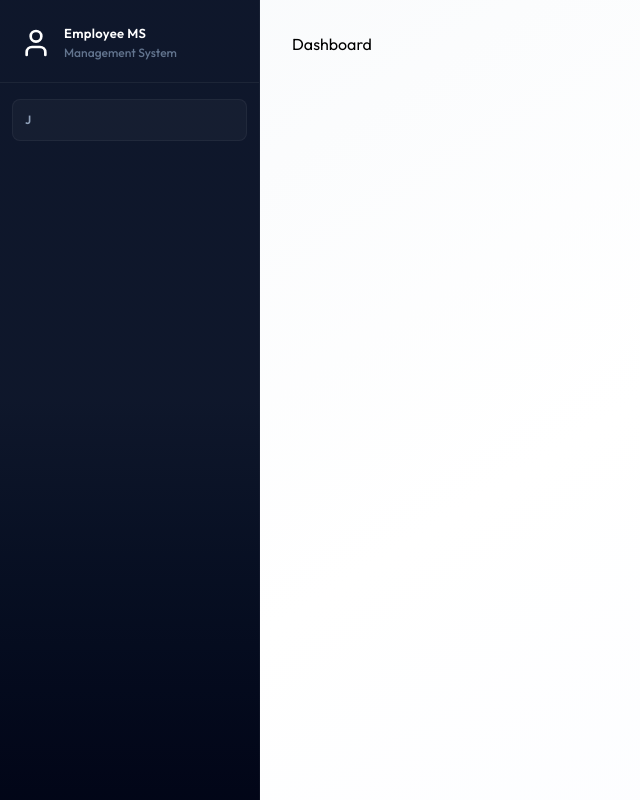
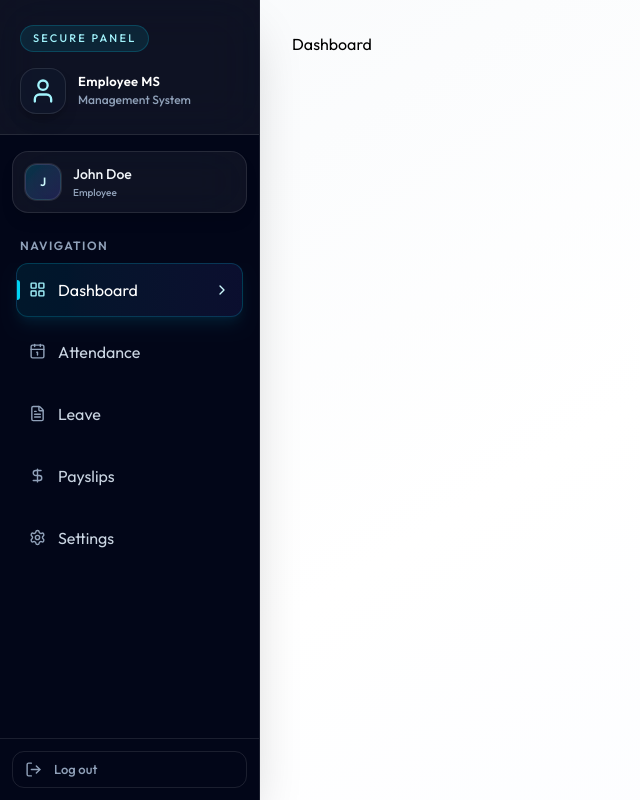
Before and after one commit to MayanthaS/Employee-Management-Systems, a React (Vite) app in the folder client/: page /dashboard in a window 1280 px wide. Shown: the whole page, without its empty margins (0-640 px from the left). Built offline with nearby package versions, Linux system fonts and the light colour scheme.

Commit message:
feat: restyle sidebar and fix route handling feat:sidebar content update

```diff
--- a/client/src/components/Sidebar.jsx
+++ b/client/src/components/Sidebar.jsx
@@ -1,31 +1,65 @@
 import { useState } from "react";
+import { useLocation, Link } from "react-router-dom";
 import { dummyProfileData } from "../assets/assets";
-import { MenuIcon, UserIcon, XIcon } from "lucide-react";
+import {
+  Calendar1Icon,
+  ChevronRightIcon,
+  DollarSignIcon,
+  FileTextIcon,
+  LayoutGridIcon,
+  LogOutIcon,
+  MenuIcon,
+  SettingsIcon,
+  UserIcon,
+  XIcon,
+} from "lucide-react";
 
 const Sidebar = () => {
+  const location = useLocation();
+  const currentPath = location.pathname || "";
   const [mobileOpen, setMobileOpen] = useState(false);
   const userName = `${dummyProfileData.firstName} ${dummyProfileData.lastName}`;
 
+  const role = "" || "EMPLOYEE";
+
+  const navItems = [
+    { name: "Dashboard", href: "/dashboard", icon: LayoutGridIcon },
+    role === "ADMIN"
+      ? { name: "Employees", href: "/employees", icon: UserIcon }
+      : { name: "Attendance", href: "/attendance", icon: Calendar1Icon },
+    { name: "Leave", href: "/leave", icon: FileTextIcon },
+    { name: "Payslips", href: "/payslips", icon: DollarSignIcon },
+    { name: "Settings", href: "/settings", icon: SettingsIcon },
+  ];
+  // click log logut after go to login page
+  const handelLogOut = () => {
+    window.location.href = "/login";
+  };
   const sidebarContent = (
     <>
       {/*Brand Header */}
-      <div className=" px-5 pt-6 pb-5 border-b border-white/6 ">
-        <div className="flex items-center justify-between">
+      <div className="border-b border-white/10 bg-white/5 px-5 pt-6 pb-5 backdrop-blur-xl">
+        <div className="mb-4 inline-flex items-center rounded-full border border-cyan-400/20 bg-cyan-400/10 px-3 py-1 text-[11px] font-medium uppercase tracking-[0.2em] text-cyan-200">
+          Secure Panel
+        </div>
+        <div className="flex items-start justify-between gap-4">
           <div className="flex items-center gap-3">
-            <UserIcon className="text-white size-8" />
+            <div className="rounded-2xl border border-white/10 bg-slate-900/80 p-2 shadow-lg shadow-black/20">
+              <UserIcon className="size-7 text-cyan-200" />
+            </div>
             <div>
               <p className="font-semibold text-[13px] text-white tracking-wide">
                 Employee MS
               </p>
-              <p className="text-[12px] text-slate-500 font-medium">
+              <p className="text-[12px] font-medium text-slate-400">
                 Management System
               </p>
             </div>
           </div>
-          {/*Close mene */}
+          {/*Close menu */}
           <button
             onClick={() => setMobileOpen(false)}
-            className="lg:hidden text-slate-400 hover:text-white p-1"
+            className="rounded-lg border border-white/10 bg-white/5 p-1 text-slate-400 transition-colors hover:text-white lg:hidden"
           >
             <XIcon size={20} />
           </button>
@@ -33,17 +67,65 @@ const Sidebar = () => {
       </div>
       {/**User Profile card */}
       {userName && (
-        <div className="mx-3 mt-4 mb-1 p-3 rounded-lg bg-white/3 border border-white/5">
+        <div className="mx-3 mt-4 mb-1 rounded-2xl border border-white/10 bg-white/5 p-3 shadow-lg shadow-black/10 backdrop-blur-xl">
           <div className="flex items-center gap-3 ">
-            <span className="text-slate-400 text-xs  font-semibold">
-              {userName.charAt(0).toUpperCase()}
-            </span>
+            <div className="flex h-9 w-9 shrink-0 items-center justify-center rounded-xl border border-white/10 bg-gradient-to-br from-cyan-500/20 to-indigo-500/20 ring-1 ring-white/10">
+              <span className="text-xs font-semibold text-cyan-100">
+                {userName.charAt(0).toUpperCase()}
+              </span>
+            </div>
+            <div className="min-w-0">
+              <p className="truncate text-[14px] font-medium text-slate-100">
+                {userName}
+              </p>
+              <p className="truncate text-[10px] font-medium text-slate-400">
+                {role === "ADMIN" ? "Administrator" : "Employee"}
+              </p>
+            </div>
           </div>
         </div>
       )}
       {/**Section label */}
+      <div className="px-5 pt-5 pb-2">
+        <p className="text-[12px] font-semibold uppercase tracking-[0.12em] text-slate-400">
+          Navigation
+        </p>
+      </div>
       {/*Navigation lists */}
+      <div className="flex-1 px-4 space-y-2 overflow-y-auto">
+        {navItems.map((item) => {
+          const isActive = currentPath.startsWith(item.href);
+          return (
+            <Link
+              key={item.href}
+              to={item.href}
+              className={`group relative flex items-center gap-3 rounded-xl px-3 py-3.5 transition-all duration-200 hover:-translate-y-0.5 hover:scale-[1.01] hover:bg-white/5 ${isActive ? "border border-cyan-400/20 bg-gradient-to-r from-cyan-500/10 to-indigo-500/10 text-white shadow-lg shadow-cyan-500/10" : "border border-transparent text-slate-300 hover:border-white/10 hover:text-white"}`}
+            >
+              {isActive && (
+                <div className="absolute left-0 top-1/2 h-5 w-[3px] -translate-y-1/2 rounded-r-full bg-cyan-400" />
+              )}
+              <item.icon
+                className={`h-[17px] w-[17px] shrink-0 ${isActive ? "text-cyan-200" : "text-slate-400 group-hover:text-cyan-100"}`}
+              />
+              <span className="flex-1">{item.name}</span>
+              {isActive && (
+                <ChevronRightIcon className="h-4 w-4 text-cyan-100" />
+              )}
+            </Link>
+          );
+        })}
+      </div>
+
       {/* Logout*/}
+      <div className="border-t border-white/10 p-3">
+        <button
+          onClick={handelLogOut}
+          className="flex w-full items-center gap-3 rounded-xl border border-white/10 px-3 py-2 text-[13px] font-medium text-slate-400 transition-all duration-200 hover:border-rose-500/20 hover:bg-rose-500/10 hover:text-rose-200"
+        >
+          <LogOutIcon className="w-[17px] h-[17px]" />
+          <span className="">Log out</span>
+        </button>
+      </div>
     </>
   );
   return (
@@ -51,7 +133,7 @@ const Sidebar = () => {
       {/*Mobile Hamburger Icon */}
       <button
         onClick={() => setMobileOpen(true)}
-        className="lg:hidden fixed top-4 left-4 z-50 p-2 bg-slate-800 text-white rounded-lg shadow-lg border border-white/10"
+        className="lg:hidden fixed top-4 left-4 z-50 rounded-lg border border-white/10 bg-slate-950/90 p-2 text-white shadow-lg shadow-black/20 backdrop-blur"
       >
         <MenuIcon size={20} />
       </button>
@@ -64,12 +146,12 @@ const Sidebar = () => {
       )}
 
       {/**Side bar -Desktop */}
-      <aside className="hidden lg:flex flex-col h-full w-[260px] bg-linear-to-b from-slate-900 via-slate-900 to-slate-950 text-white shrink-0 border-r border-white/4 ">
+      <aside className="hidden lg:flex flex-col h-full w-[260px] border-r border-white/10 bg-slate-950 text-white shadow-2xl shadow-black/20">
         {sidebarContent}
       </aside>
       {/**Sidebar -Mobile */}
       <aside
-        className={`lg:hidden fixed inset-y-0 left-0 w-72 bg-linear-to-b from-slate-900 via-slate-900 to-slate-950 text-white z-50 flex flex-col transform transition-transform duration-300 ${mobileOpen ? "translate-x-0" : "-translate-x-full"}`}
+        className={`lg:hidden fixed inset-y-0 left-0 z-50 flex w-72 flex-col transform border-r border-white/10 bg-slate-950 text-white shadow-2xl shadow-black/30 transition-transform duration-300 ${mobileOpen ? "translate-x-0" : "-translate-x-full"}`}
       >
         {sidebarContent}
       </aside>
```
